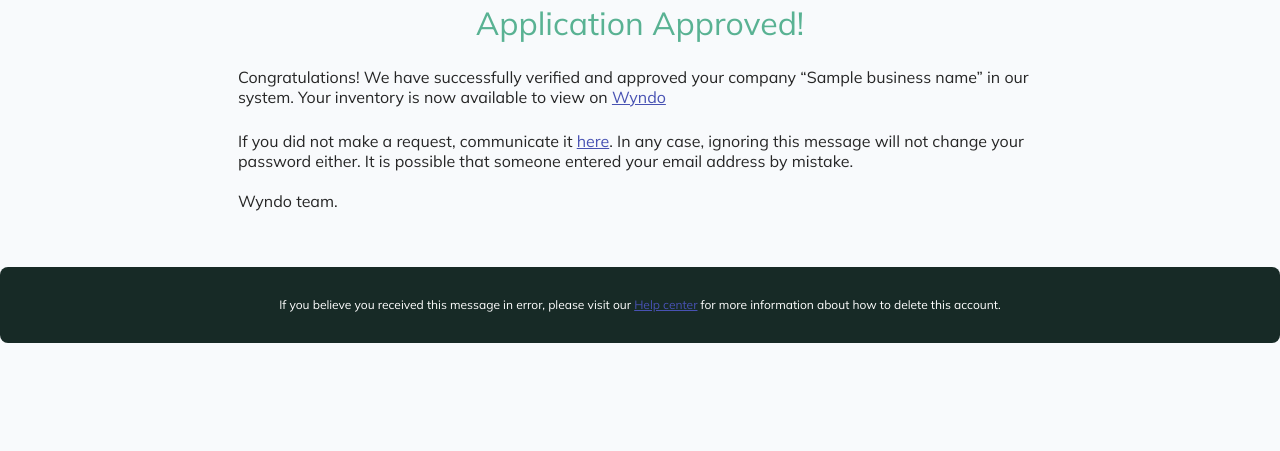
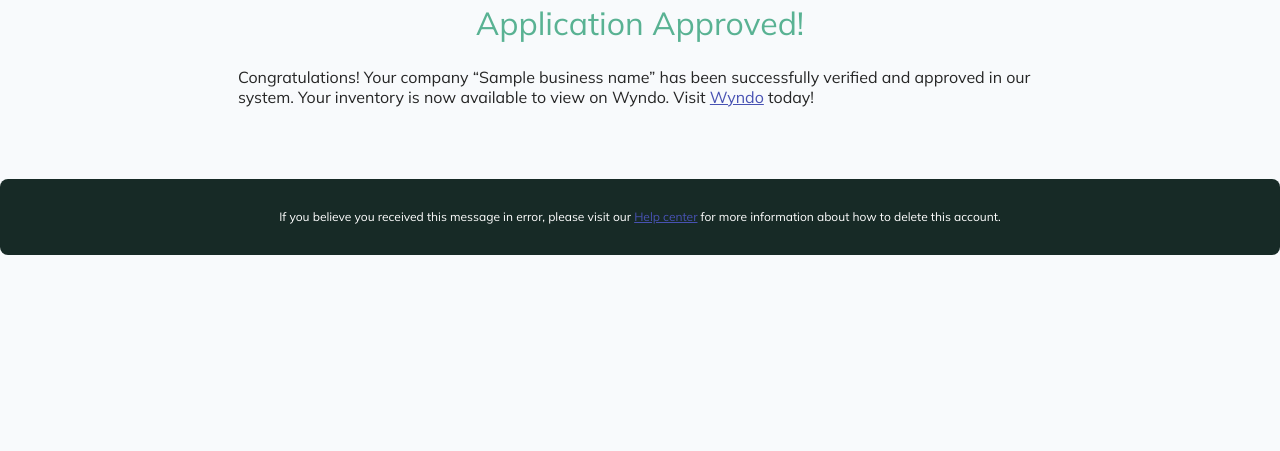
Before and after one commit to Ryanstemkoski1/wyngo, a Django app: template retailer/templates/email_template_approved_retailer.html in a window 1280 px wide. Shown: the part 249-700 px from the top of the page. Run offline with Django 4.2, Linux system fonts and the light colour scheme; the template is opened without the code that fills it: most values are stand-ins (such as "Sample title", 1, 10 or a date in 2020); parts of the project's set-up code (start-up, migrations or seed data) failed here and were passed over.

Commit message:
update email template

```diff
--- a/retailer/templates/email_template_approved_retailer.html
+++ b/retailer/templates/email_template_approved_retailer.html
@@ -161,22 +161,8 @@
                             Application Approved!
                           </div>
                           <div class="space-y-5" style="text-align: left; font-size: 16px; font-weight: 400; color: #262626; --tw-space-y-reverse: 0; margin-top: calc(24px * calc(1 - var(--tw-space-y-reverse))); margin-bottom: calc(24px * var(--tw-space-y-reverse))">
-                            {% if origin == 'SQUARE' %}
-                              <p>
-                                Congratulations! We have successfully verified and approved your company “{{ business_name }}” in our system. Enter <a href="{{ url }}" style="cursor: pointer; font-size: 16px; color: #4852b3; text-decoration-line: underline">here</a> to complete the integration and be able to view your inventory on Wyndo
-                              </p>
-                            {% else %}
-                              <p>
-                                Congratulations! We have successfully verified and approved your company “{{ business_name }}” in our system. Your inventory is now available to view on <a href="{{ url }}" style="cursor: pointer; font-size: 16px; color: #4852b3; text-decoration-line: underline">Wyndo</a>
-                              </p>
-                            {% endif %}
-                          </div>
-                          <div class="space-y-5" style="text-align: left; font-size: 16px; font-weight: 400; color: #262626; --tw-space-y-reverse: 0; margin-top: calc(24px * calc(1 - var(--tw-space-y-reverse))); margin-bottom: calc(24px * var(--tw-space-y-reverse));">
                             <p>
-                              If you did not make a request, communicate it <a href style="cursor: pointer; font-size: 16px; color: #4852b3; text-decoration-line: underline">here</a>. In any case, ignoring this message will not change your password either. It is possible that someone entered your email address by mistake.
-                            </p>
-                            <p style="--tw-space-y-reverse: 0; margin-top: calc(20px * calc(1 - var(--tw-space-y-reverse))); margin-bottom: calc(20px * var(--tw-space-y-reverse));">
-                              Wyndo team.
+                              Congratulations! Your company “{{ business_name }}” has been successfully verified and approved in our system. Your inventory is now available to view on Wyndo. Visit <a href="{{ url }}" style="cursor: pointer; font-size: 16px; color: #4852b3; text-decoration-line: underline">Wyndo</a> today!
                             </p>
                           </div>
                         </div>
--- a/retailer/templates/email_template_denied_retailer.html
+++ b/retailer/templates/email_template_denied_retailer.html
@@ -162,7 +162,7 @@
                           </div>
                           <div class="space-y-5" style="text-align: left; font-size: 16px; font-weight: 400; color: #262626; --tw-space-y-reverse: 0; margin-top: calc(24px * calc(1 - var(--tw-space-y-reverse))); margin-bottom: calc(24px * var(--tw-space-y-reverse))">
                             <p>
-                                Sorry! Your company, “{{ business_name }}” is not approved in our system. The reason for rejection is provided below:
+                              We're sorry, but your company, “{{ business_name }},” has not been approved in our system. The reason for rejection is outlined below:
                             </p>
                             <p>
                                 <code>
@@ -172,7 +172,7 @@
                           </div>
                           <div class="space-y-5" style="text-align: left; font-size: 16px; font-weight: 400; color: #262626; --tw-space-y-reverse: 0; margin-top: calc(24px * calc(1 - var(--tw-space-y-reverse))); margin-bottom: calc(24px * var(--tw-space-y-reverse));">
                             <p>
-                              If you did not make a request, communicate it <a href style="cursor: pointer; font-size: 16px; color: #4852b3; text-decoration-line: underline">here</a>. In any case, ignoring this message will not change your password either. It is possible that someone entered your email address by mistake.
+                              If you did not initiate this request, no action is needed; ignoring this message will not result in any changes to your password.
                             </p>
                             <p style="--tw-space-y-reverse: 0; margin-top: calc(20px * calc(1 - var(--tw-space-y-reverse))); margin-bottom: calc(20px * var(--tw-space-y-reverse));">
                               Wyndo team.
--- a/retailer/templates/email_template_register_admin.html
+++ b/retailer/templates/email_template_register_admin.html
@@ -160,7 +160,7 @@
                         <div class="space-y-6" style="margin-left: auto; margin-right: auto; text-align: center">
                           <div class="space-y-5" style="text-align: left; font-size: 16px; font-weight: 400; color: #262626; --tw-space-y-reverse: 0; margin-top: calc(24px * calc(1 - var(--tw-space-y-reverse))); margin-bottom: calc(24px * var(--tw-space-y-reverse))">
                             <p>
-                              Congratulations, you have a request from a new retailer, now you can enter the Administration panel and review it.
+                              You have received a request from a new retailer. You can now log into the Administration panel to review it.
                             </p>
                             <p style="text-align: center">
                               <a href="{{ url }}" style="cursor: pointer; font-size: 16px; color: #4852b3; text-decoration-line: underline">Review request</a>
@@ -168,7 +168,7 @@
                           </div>
                           <div class="space-y-5" style="text-align: left; font-size: 16px; font-weight: 400; color: #262626; --tw-space-y-reverse: 0; margin-top: calc(24px * calc(1 - var(--tw-space-y-reverse))); margin-bottom: calc(24px * var(--tw-space-y-reverse));">
                             <p>
-                              If you need more information about the retailer, remember to contact them via email before approving their request.
+                              If you need additional information about the retailer, please remember to reach out via email before approving their request.
                             </p>
                             <p style="--tw-space-y-reverse: 0; margin-top: calc(20px * calc(1 - var(--tw-space-y-reverse))); margin-bottom: calc(20px * var(--tw-space-y-reverse));">
                               Wyndo team.
```
Also changed, not shown: retailer/templates/email_template_register_retailer.html (+4 -4 lines).
